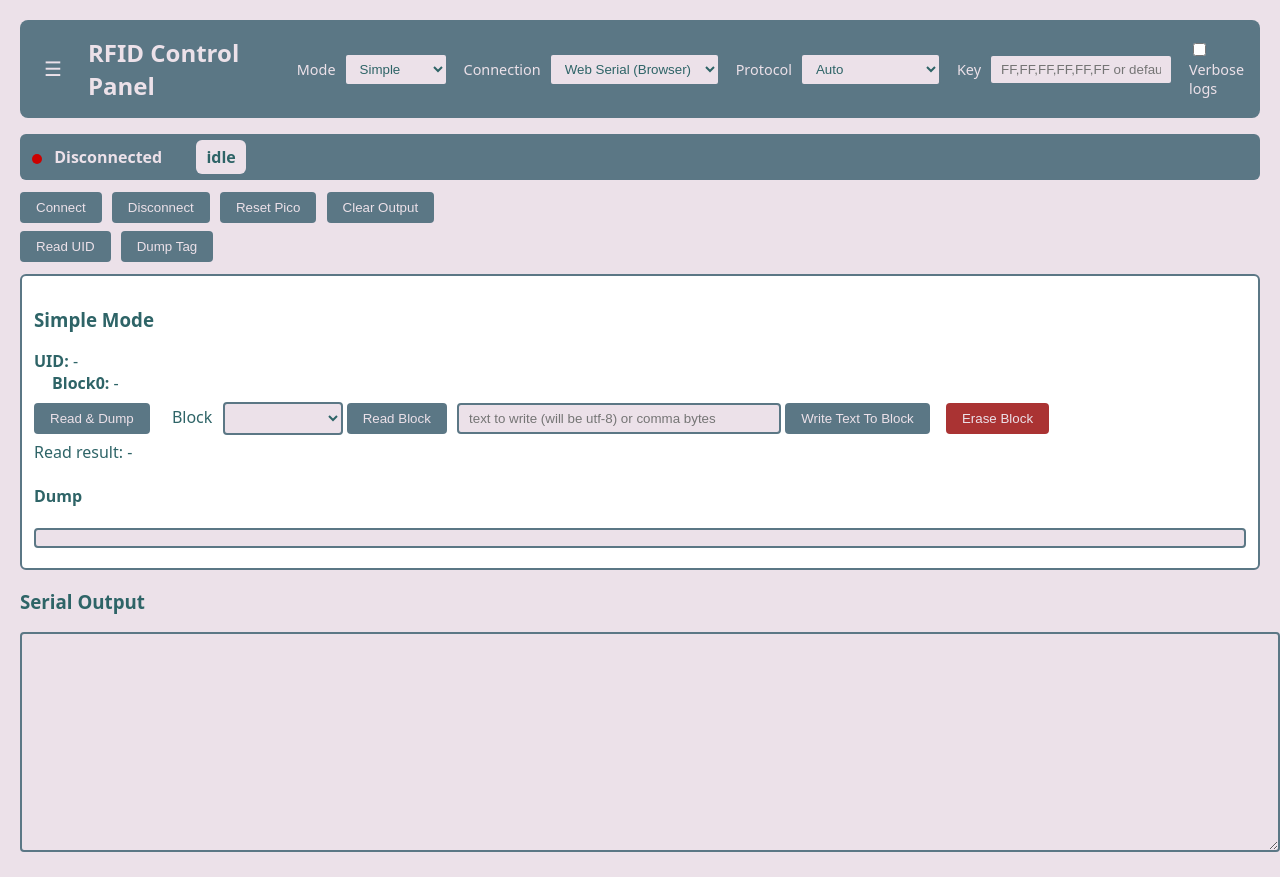
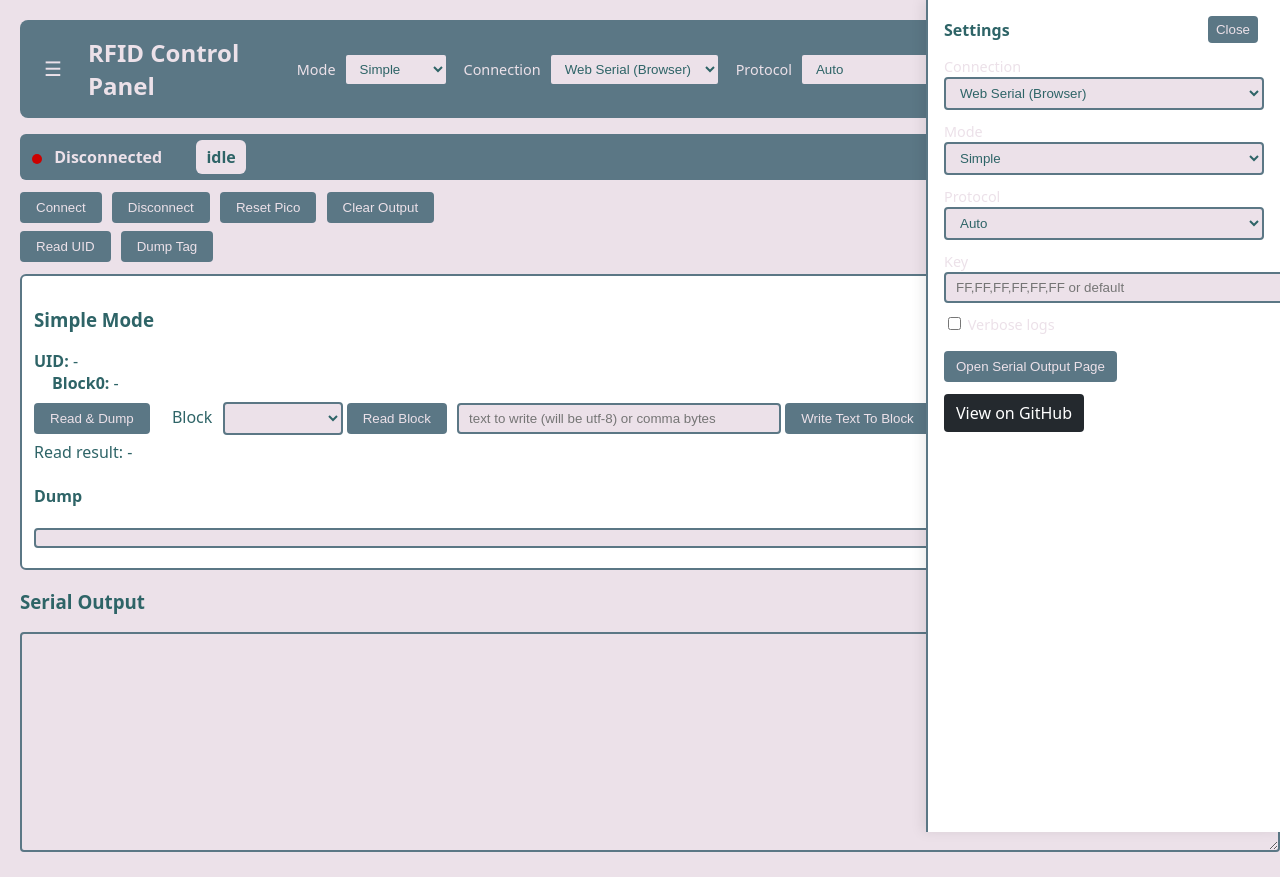
Before and after one commit to bluekiwidev/Rfid-tools, a website: page public/index.html in a window 1280 px wide. Both pictures are taken after a click on the button "Settings". Drawn offline with nearby package versions, Linux system fonts and the light colour scheme.

Commit message:
Enhance sidebar functionality with improved toggle behavior and accessibility features; add sidebar settings and GitHub link in index.html

```diff
--- a/public/client.js
+++ b/public/client.js
@@ -253,10 +253,37 @@ const sidebarToggle = $('sidebar_toggle');
 const headerSidebarToggle = $('header_sidebar_toggle');
 const sidebarClose = $('sidebar_close');
 if (sidebarToggle) sidebarToggle.addEventListener('click', () => {
-  if (sidebar) sidebar.style.right = '0';
+  if (!sidebar) return;
+  sidebar.style.transform = 'translateX(0)';
+  sidebar.setAttribute('aria-hidden', 'false');
+  try { headerSidebarToggle.setAttribute('aria-expanded', 'true'); } catch (e) {}
 });
-if (sidebarClose) sidebarClose.addEventListener('click', () => { if (sidebar) sidebar.style.right = '-320px'; });
-if (headerSidebarToggle) headerSidebarToggle.addEventListener('click', () => { if (sidebar) sidebar.style.right = '0'; });
+if (sidebarClose) sidebarClose.addEventListener('click', () => { if (!sidebar) return; sidebar.style.transform = 'translateX(100%)'; sidebar.setAttribute('aria-hidden','true'); try { headerSidebarToggle.setAttribute('aria-expanded', 'false'); } catch (e) {} });
+if (headerSidebarToggle) headerSidebarToggle.addEventListener('click', () => {
+  try {
+    if (!sidebar) return;
+    const isOpen = sidebar.getAttribute('aria-hidden') === 'false';
+    console.log('header toggle clicked, sidebar aria-hidden=', sidebar.getAttribute('aria-hidden'), 'isOpen=', isOpen);
+    if (isOpen) {
+      sidebar.style.transform = 'translateX(100%)';
+      sidebar.setAttribute('aria-hidden','true');
+      try { headerSidebarToggle.setAttribute('aria-expanded', 'false'); } catch (e) {}
+    } else {
+      sidebar.style.transform = 'translateX(0)';
+      sidebar.setAttribute('aria-hidden','false');
+      try { headerSidebarToggle.setAttribute('aria-expanded', 'true'); } catch (e) {}
+    }
+  } catch (e) { console.warn('sidebar toggle failed', e); }
+});
+
+// Close sidebar with Escape key
+document.addEventListener('keydown', (ev) => {
+  if (ev.key === 'Escape' && sidebar && sidebar.getAttribute('aria-hidden') === 'false') {
+    sidebar.style.transform = 'translateX(100%)';
+    sidebar.setAttribute('aria-hidden','true');
+    try { headerSidebarToggle.setAttribute('aria-expanded', 'false'); } catch (e) {}
+  }
+});
 
 // Sync sidebar controls with main controls
 function updateConnectionUI() {
@@ -297,7 +324,7 @@ const serialPage = $('serial_page');
 const serialBack = $('serial_back');
 const serialClear = $('serial_clear');
 const serialOnlyLog = $('serial_only_log');
-if (openSerialPage) openSerialPage.addEventListener('click', () => { if (serialPage) serialPage.style.display = 'block'; serialOnlyLog.value = $('log').value; if (sidebar) sidebar.style.right = '-320px'; });
+if (openSerialPage) openSerialPage.addEventListener('click', () => { if (serialPage) serialPage.style.display = 'block'; serialOnlyLog.value = $('log').value; if (sidebar) { sidebar.style.transform = 'translateX(100%)'; sidebar.setAttribute('aria-hidden','true'); } });
 if (serialBack) serialBack.addEventListener('click', () => { if (serialPage) serialPage.style.display = 'none'; });
 if (serialClear) serialClear.addEventListener('click', () => { if (serialOnlyLog) serialOnlyLog.value = ''; if ($('log')) $('log').value = ''; });
 
--- a/public/index.html
+++ b/public/index.html
@@ -2,7 +2,7 @@
 <html>
 <head>
   <meta charset="utf-8" />
-  <title>RFID Control Panel</title>
+  <title>RFID tools</title>
   <style>
     body {
       font-family: system-ui, Arial;
@@ -70,9 +70,64 @@
 </head>
 <body>
 
+  <!-- Sidebar (hidden by default) - moved here so it's not nested and can be shown regardless of mode -->
+  <div id="sidebar" style="position:fixed;right:0;top:0;width:320px;height:100%;background:#fff;border-left:2px solid #5B7785;box-shadow:-4px 0 12px rgba(0,0,0,0.08);padding:16px;transform:translateX(100%);transition:transform 220ms ease;will-change:transform;z-index:200" aria-hidden="true">
+    <div style="display:flex;align-items:center;justify-content:space-between;margin-bottom:12px">
+      <strong style="color:#2E6467">Settings</strong>
+      <button id="sidebar_close" style="background:#5B7785;color:#ECE1E9;border:none;padding:6px 8px;border-radius:4px;cursor:pointer">Close</button>
+    </div>
+    <div style="margin-bottom:10px">
+      <label class="small">Connection</label>
+      <select id="sb_conn_mode" style="width:100%">
+        <option value="server">Server Proxy</option>
+        <option value="webserial">Web Serial (Browser)</option>
+      </select>
+    </div>
+    <div style="margin-bottom:10px">
+      <label class="small">Mode</label>
+      <select id="sb_mode" style="width:100%">
+        <option value="simple">Simple</option>
+        <option value="advanced">Advanced</option>
+      </select>
+    </div>
+    <div style="margin-bottom:10px">
+      <label class="small">Protocol</label>
+      <select id="sb_protocol" style="width:100%">
+        <option value="auto">Auto</option>
+        <option value="mifare">MIFARE Classic</option>
+        <option value="ntag">NTAG / NXP</option>
+      </select>
+    </div>
+    <div style="margin-bottom:10px">
+      <label class="small">Key</label>
+      <input id="sb_key" placeholder="FF,FF,FF,FF,FF,FF or default" style="width:100%" />
+    </div>
+    <div style="margin-bottom:10px">
+      <label class="small"><input type="checkbox" id="sb_verbose" /> Verbose logs</label>
+    </div>
+    <div style="margin-top:16px">
+      <button id="open_serial_page" style="background:#5B7785;color:#ECE1E9;border:none;padding:8px 12px;border-radius:4px;cursor:pointer">Open Serial Output Page</button>
+    </div>
+    <div style="margin-top:12px">
+      <a id="github_link" href="https://github.com/bluekiwidev/Rfid-tools" target="_blank" rel="noopener noreferrer" style="display:inline-block;background:#24292e;color:#fff;padding:8px 12px;border-radius:4px;text-decoration:none">View on GitHub</a>
+    </div>
+  </div>
+
+  <!-- Serial output full-page view (hidden) - moved here so it's available outside advanced UI -->
+  <div id="serial_page" style="display:none;position:fixed;inset:0;background:#fff;z-index:300;padding:16px">
+    <div style="display:flex;justify-content:space-between;align-items:center;margin-bottom:8px">
+      <strong>Serial Output</strong>
+      <div>
+        <button id="serial_back" style="margin-right:8px;background:#5B7785;color:#ECE1E9;border:none;padding:6px 8px;border-radius:4px;cursor:pointer">Back</button>
+        <button id="serial_clear" style="background:#a33;color:#fff;border:none;padding:6px 8px;border-radius:4px;cursor:pointer">Clear</button>
+      </div>
+    </div>
+    <textarea id="serial_only_log" readonly style="width:100%;height:calc(100% - 48px);background:#000;color:#0f0;padding:8px;overflow:auto"></textarea>
+  </div>
+
   <div class="header-row">
     <div style="display:flex;align-items:center;gap:12px">
-      <button id="header_sidebar_toggle" title="Settings" style="background:transparent;border:none;color:#ECE1E9;font-size:20px;cursor:pointer;padding:6px 8px">☰</button>
+      <button id="header_sidebar_toggle" title="Settings" aria-expanded="false" style="background:transparent;border:none;color:#ECE1E9;font-size:20px;cursor:pointer;padding:6px 8px;position:relative;z-index:210">☰</button>
       <h2 style="margin:0">RFID Control Panel</h2>
     </div>
     <div style="display:flex;align-items:center;gap:8px">
```
